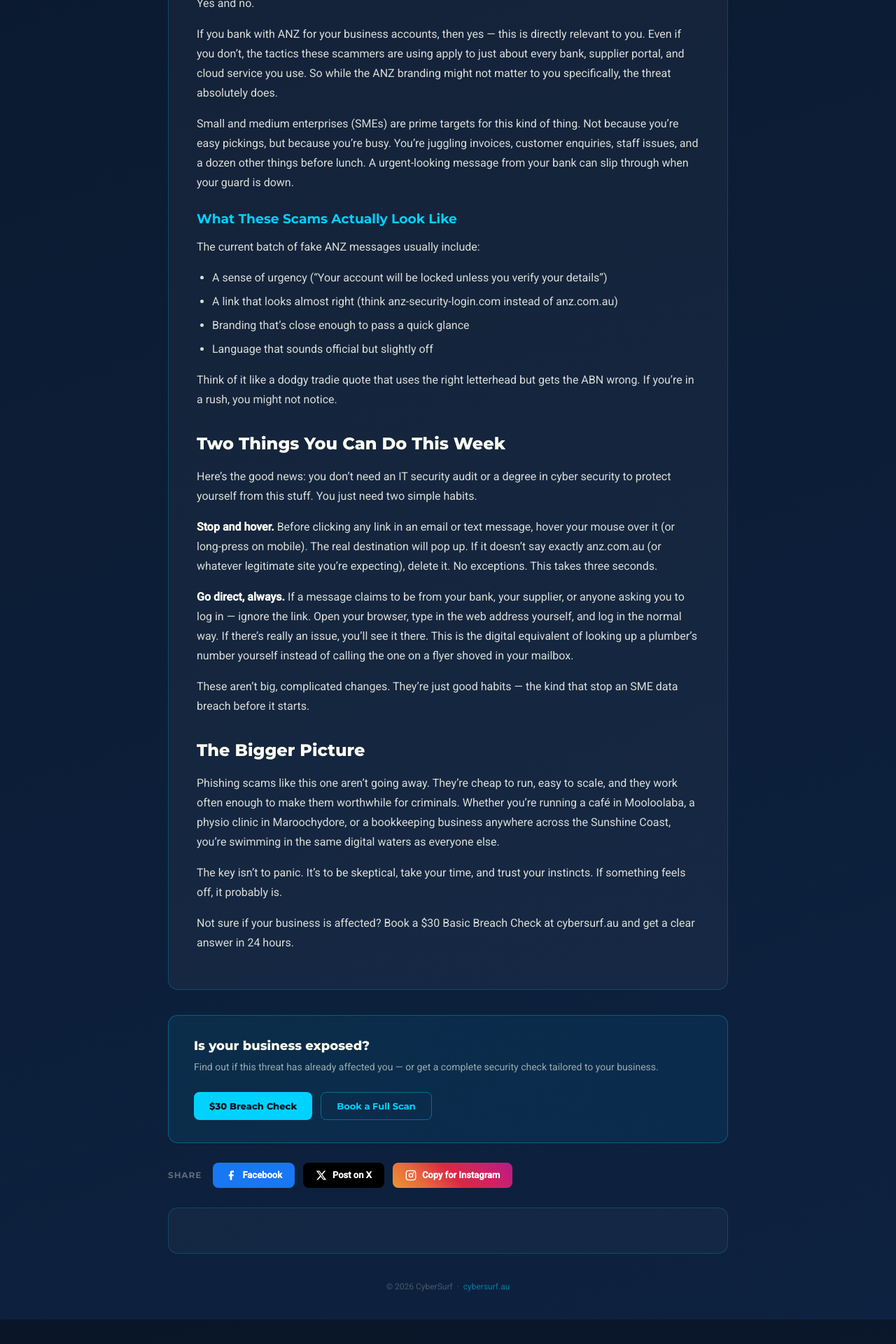
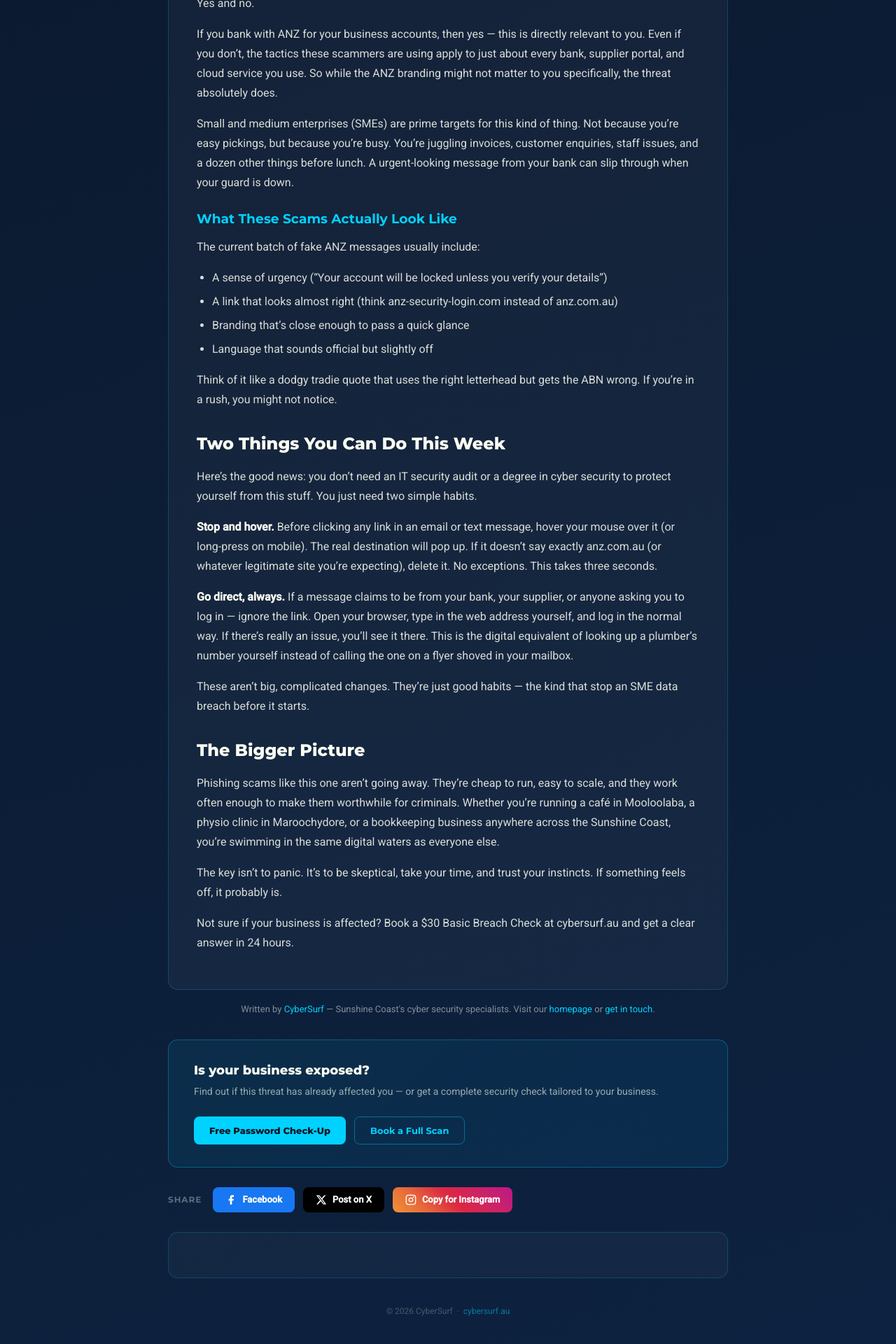
Before and after one commit to dcprojects1111/cybersurf-blog, a Jekyll site: the page built from _posts/2026-06-02-anz-phishing-scam-small-business-owners.md, in a window 1280 px wide. Shown: the part 1216-3136 px from the top of the page at 70% size. Built offline with Jekyll 4.4.1, drawn with Linux system fonts in a browser that asks for light colours; our own code applies the rules of GitHub Pages for plain Markdown files; before the commit the page ends 3101 px from its top, so only the background shows below that.

Commit message:
Add CyberSurf homepage link + fix stale Breach Check CTA links

```diff
--- a/_layouts/post.html
+++ b/_layouts/post.html
@@ -41,6 +41,9 @@
   .subscribe-bar input::placeholder{color:rgba(252,253,242,.3)!important;}
   .subscribe-bar input[type="submit"],.subscribe-bar button[type="submit"]{background:#00d2ff!important;color:#0a1628!important;font-family:'Montserrat',sans-serif!important;font-weight:800!important;font-size:13px!important;padding:11px 22px!important;border-radius:8px!important;border:none!important;cursor:pointer!important;width:100%!important;transition:opacity .15s!important;box-shadow:none!important;}
   .subscribe-bar input[type="submit"]:hover,.subscribe-bar button[type="submit"]:hover{opacity:.85!important;}
+  .site-link-bar{max-width:800px;margin:20px auto 0;text-align:center;font-size:13px;color:rgba(252,253,242,.5);font-family:'Roboto',sans-serif;}
+  .site-link-bar a{color:#00d2ff;text-decoration:none;}
+  .site-link-bar a:hover{text-decoration:underline;}
 </style>
 <div class="article">
   <a href="/" class="back">&larr; All articles</a>
@@ -49,14 +52,17 @@
   {% if page.image %}<img class="featured-img" src="{{ page.image }}" alt="{{ page.title }}"/>{% endif %}
   <div class="content">{{ content }}</div>
 </div>
+<div class="site-link-bar">
+  Written by <a href="https://cybersurf.au/" target="_blank" rel="noopener">CyberSurf</a> — Sunshine Coast's cyber security specialists. Visit our <a href="https://cybersurf.au/" target="_blank" rel="noopener">homepage</a> or <a href="https://cybersurf.au/#cta" target="_blank" rel="noopener">get in touch</a>.
+</div>
 <div class="cta-bar">
   <div class="cta-text">
     <h3>Is your business exposed?</h3>
     <p>Find out if this threat has already affected you — or get a complete security check tailored to your business.</p>
   </div>
   <div class="cta-buttons">
-    <a class="cta-primary" href="https://cybersurf.au/#breach-check" target="_blank" rel="noopener">$30 Breach Check</a>
-    <a class="cta-secondary" href="https://cybersurf.au/#surf-check" target="_blank" rel="noopener">Book a Full Scan</a>
+    <a class="cta-primary" href="tel:0400886063">Free Password Check-Up</a>
+    <a class="cta-secondary" href="https://cybersurf.au/#security-check" target="_blank" rel="noopener">Book a Full Scan</a>
   </div>
 </div>
 <div class="share-bar">
```
